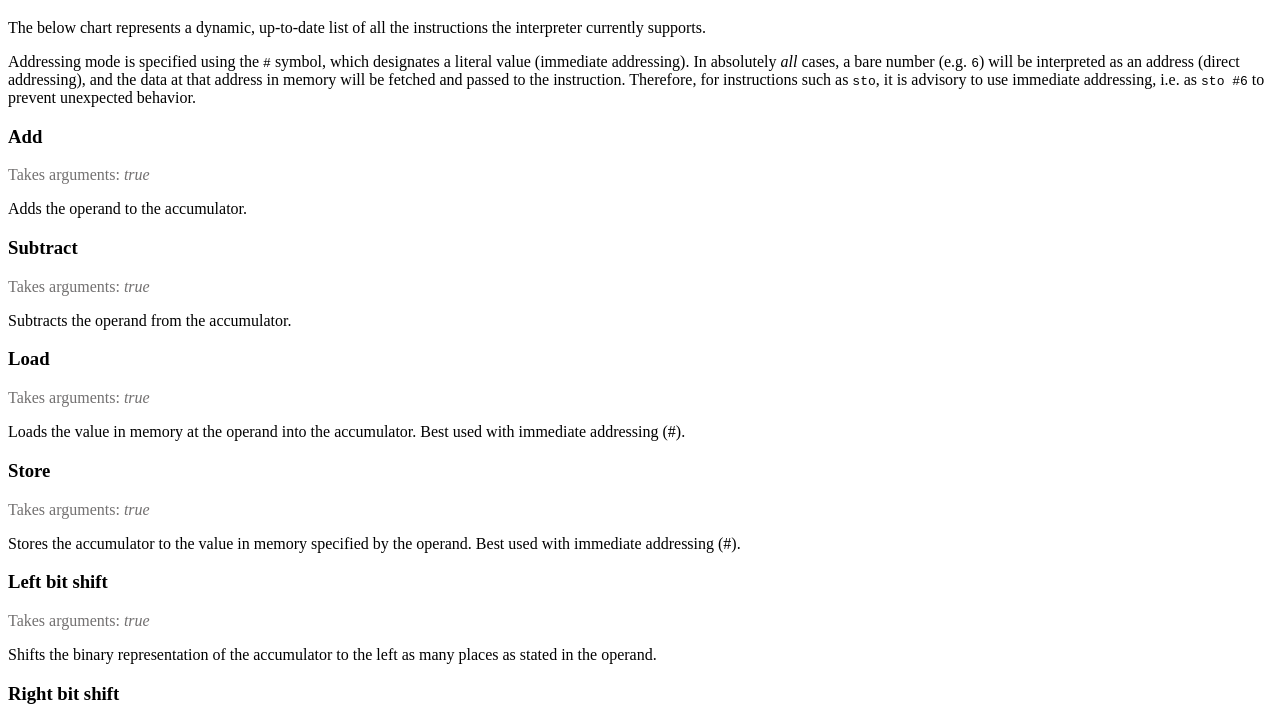
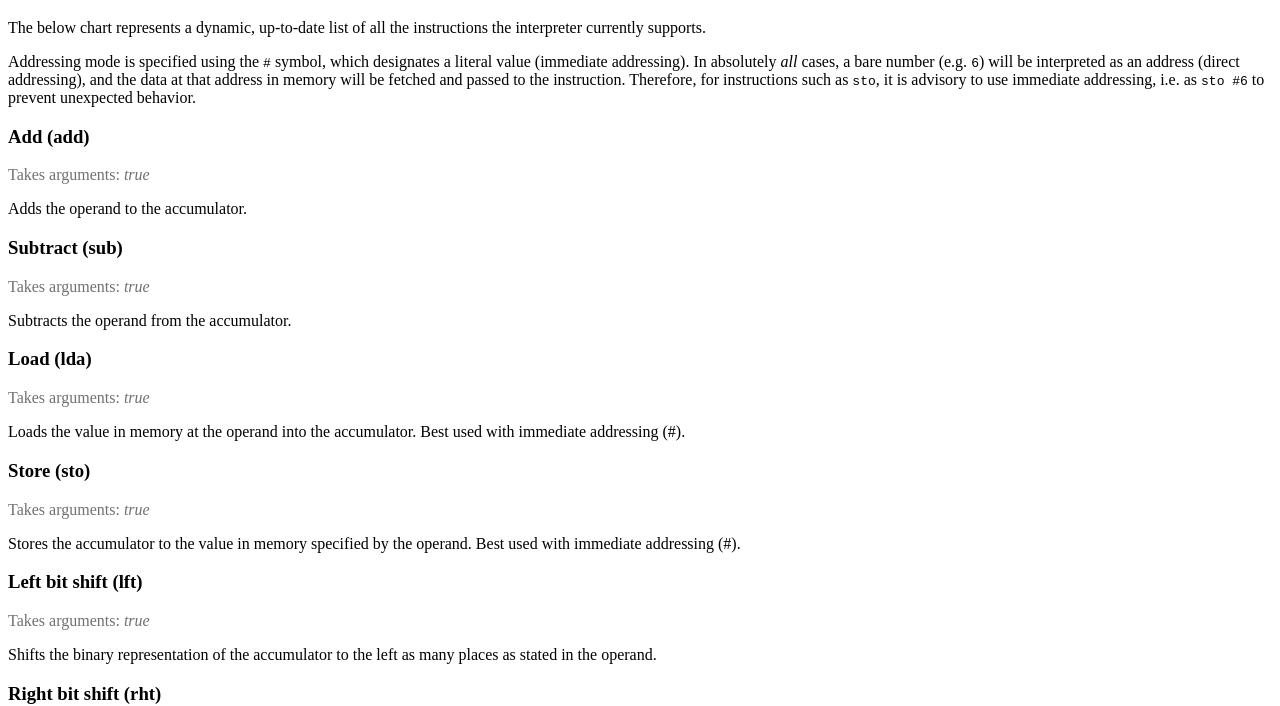
Before and after one commit to Spooghetti420/spooghetti420.github.io, a plain HTML site: page assembly/instructions.html in a window 1280 px wide. Shown: the part 101-807 px from the top of the page. Drawn offline with Linux system fonts and the light colour scheme.

Commit message:
Add opcode to instructions

```diff
--- a/assembly/instructions.html
+++ b/assembly/instructions.html
@@ -11,10 +11,10 @@
         // Creates the help chart dynamically on load
         function help() {
             const help = document.querySelector("#help");
-            for (const command of Object.values(instructions))
+            for (const [opcode, command] of Object.entries(instructions))
             {
                 const title = document.createElement("h3");
-                title.textContent = command.name;
+                title.textContent = `${command.name} (${opcode})`;
 
                 const takesArgs = document.createElement("p");
                 takesArgs.className = "faint";
```
